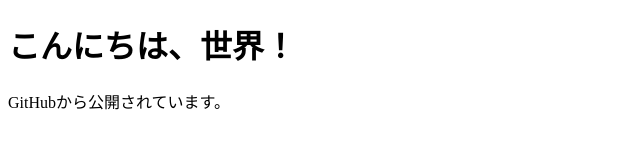
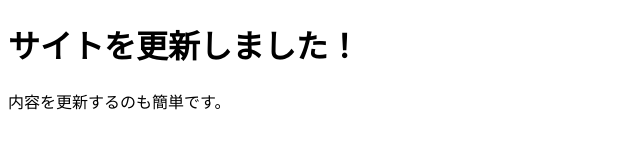
Before and after one commit to rinyan-thai23/my-first-website, a plain HTML site: page index.html in a window 1280 px wide. Shown: the whole page, without its empty margins (0-640 px from the left). Drawn offline with Linux system fonts and the light colour scheme.

Commit message:
index.htmlを更新

```diff
--- a/index.html
+++ b/index.html
@@ -5,7 +5,7 @@
     <title>ぼくの最初のウェブサイト</title>
 </head>
 <body>
-    <h1>こんにちは、世界！</h1>
-    <p>GitHubから公開されています。</p>
+    <h1>サイトを更新しました！</h1>
+    <p>内容を更新するのも簡単です。</p>
 </body>
 </html>
```
